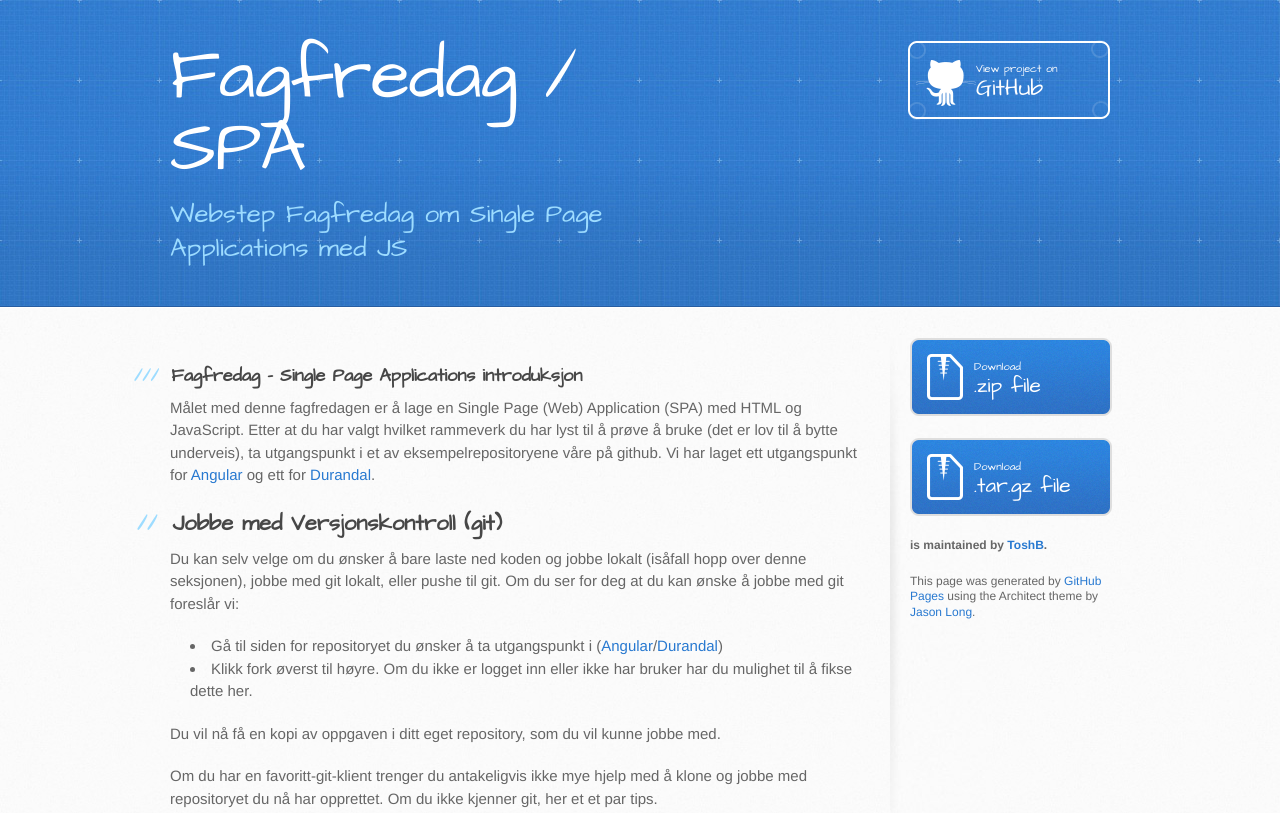
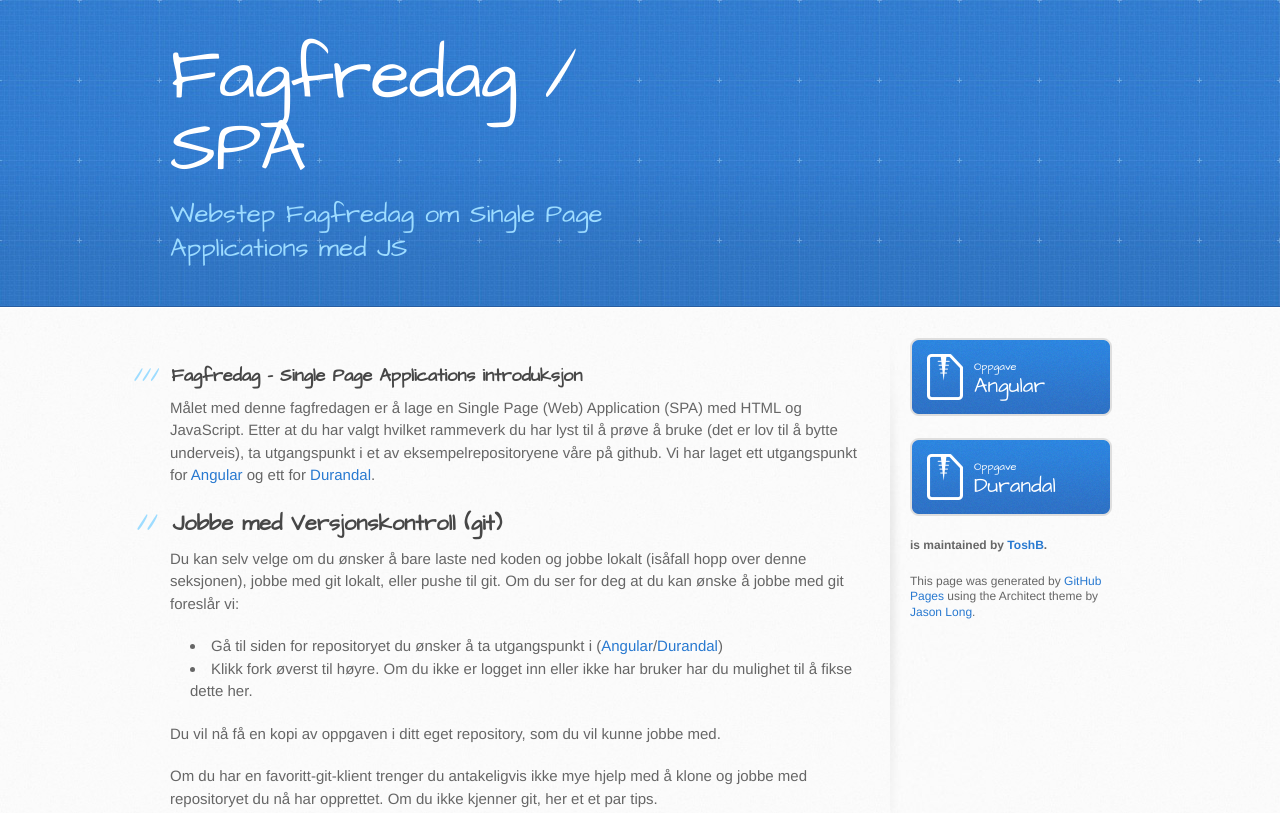
Before and after one commit to ToshB/fagfredag-spa, a plain HTML site: page index.html in a window 1280 px wide. Shown: the top 813 px of the page. Drawn offline with Linux system fonts and the light colour scheme.

Commit message:
Fjernet downloadlenker

```diff
--- a/index.html
+++ b/index.html
@@ -21,7 +21,6 @@
       <div class="inner">
         <h1>Fagfredag / SPA</h1>
         <h2>Webstep Fagfredag om Single Page Applications med JS</h2>
-        <a href="https://github.com/ToshB/fagfredag-spa" class="button"><small>View project on</small>GitHub</a>
       </div>
     </header>
 
@@ -32,7 +31,7 @@
 <a name="fagfredag---single-page-applications-introduksjon" class="anchor" href="#fagfredag---single-page-applications-introduksjon"><span class="octicon octicon-link"></span></a>Fagfredag - Single Page Applications introduksjon</h3>
 
 <p>Målet med denne fagfredagen er å lage en Single Page (Web) Application (SPA) med HTML og JavaScript.
-Etter at du har valgt hvilket rammeverk du har lyst til å prøve å bruke (det er lov til å bytte underveis), ta utgangspunkt i et av eksempelrepositoryene våre på github. Vi har laget ett utgangspunkt for <a href="olavhaugen/fagfredag-spa" title="Angular">Angular</a> og ett for <a href="henningc/fagfredag-spa-dur" title="Durandal">Durandal</a>. </p>
+Etter at du har valgt hvilket rammeverk du har lyst til å prøve å bruke (det er lov til å bytte underveis), ta utgangspunkt i et av eksempelrepositoryene våre på github. Vi har laget ett utgangspunkt for <a href="https://github.com/olavhaugen/fagfredag-spa" title="Angular">Angular</a> og ett for <a href="https://github.com/henningc/fagfredag-spa-dur" title="Durandal">Durandal</a>. </p>
 
 <h2>
 <a name="jobbe-med-versjonskontroll-git" class="anchor" href="#jobbe-med-versjonskontroll-git"><span class="octicon octicon-link"></span></a>Jobbe med Versjonskontroll (git)</h2>
@@ -41,7 +40,7 @@ Etter at du har valgt hvilket rammeverk du har lyst til å prøve å bruke (det
 Om du ser for deg at du kan ønske å jobbe med git foreslår vi:</p>
 
 <ul>
-<li>Gå til siden for repositoryet du ønsker å ta utgangspunkt i (<a href="olavhaugen/fagfredag-spa" title="Angular">Angular</a>/<a href="henningc/fagfredag-spa-dur" title="Durandal">Durandal</a>)</li>
+<li>Gå til siden for repositoryet du ønsker å ta utgangspunkt i (<a href="https://github.com/olavhaugen/fagfredag-spa" title="Angular">Angular</a>/<a href="https://github.com/henningc/fagfredag-spa-dur" title="Durandal">Durandal</a>)</li>
 <li>Klikk fork øverst til høyre. Om du ikke er logget inn eller ikke har bruker har du mulighet til å fikse dette her.</li>
 </ul><p>Du vil nå få en kopi av oppgaven i ditt eget repository, som du vil kunne jobbe med. </p>
 
@@ -76,21 +75,20 @@ Om du ser for deg at du kan ønske å jobbe med git foreslår vi:</p>
 <p>Utgangspunkt for løsning i:</p>
 
 <ul>
-<li><a href="olavhaugen/fagfredag-spa" title="Angular">Angular</a></li>
-<li><a href="henningc/fagfredag-spa-dur" title="Durandal">Durandal</a></li>
+<li><a href="https://github.com/olavhaugen/fagfredag-spa" title="Angular">Angular</a></li>
+<li><a href="https://github.com/henningc/fagfredag-spa-dur" title="Durandal">Durandal</a></li>
 </ul>
         </section>
 
         <aside id="sidebar">
-          <a href="https://github.com/ToshB/fagfredag-spa/zipball/master" class="button">
-            <small>Download</small>
-            .zip file
+          <a href="https://github.com/olavhaugen/fagfredag-spa" class="button">
+            <small>Oppgave</small>
+            Angular
           </a>
-          <a href="https://github.com/ToshB/fagfredag-spa/tarball/master" class="button">
-            <small>Download</small>
-            .tar.gz file
+          <a href="https://github.com/henningc/fagfredag-spa-dur" class="button">
+            <small>Oppgave</small>
+            Durandal
           </a>
-
           <p class="repo-owner"><a href="https://github.com/ToshB/fagfredag-spa"></a> is maintained by <a href="https://github.com/ToshB">ToshB</a>.</p>
 
           <p>This page was generated by <a href="pages.github.com">GitHub Pages</a> using the Architect theme by <a href="https://twitter.com/jasonlong">Jason Long</a>.</p>
```
